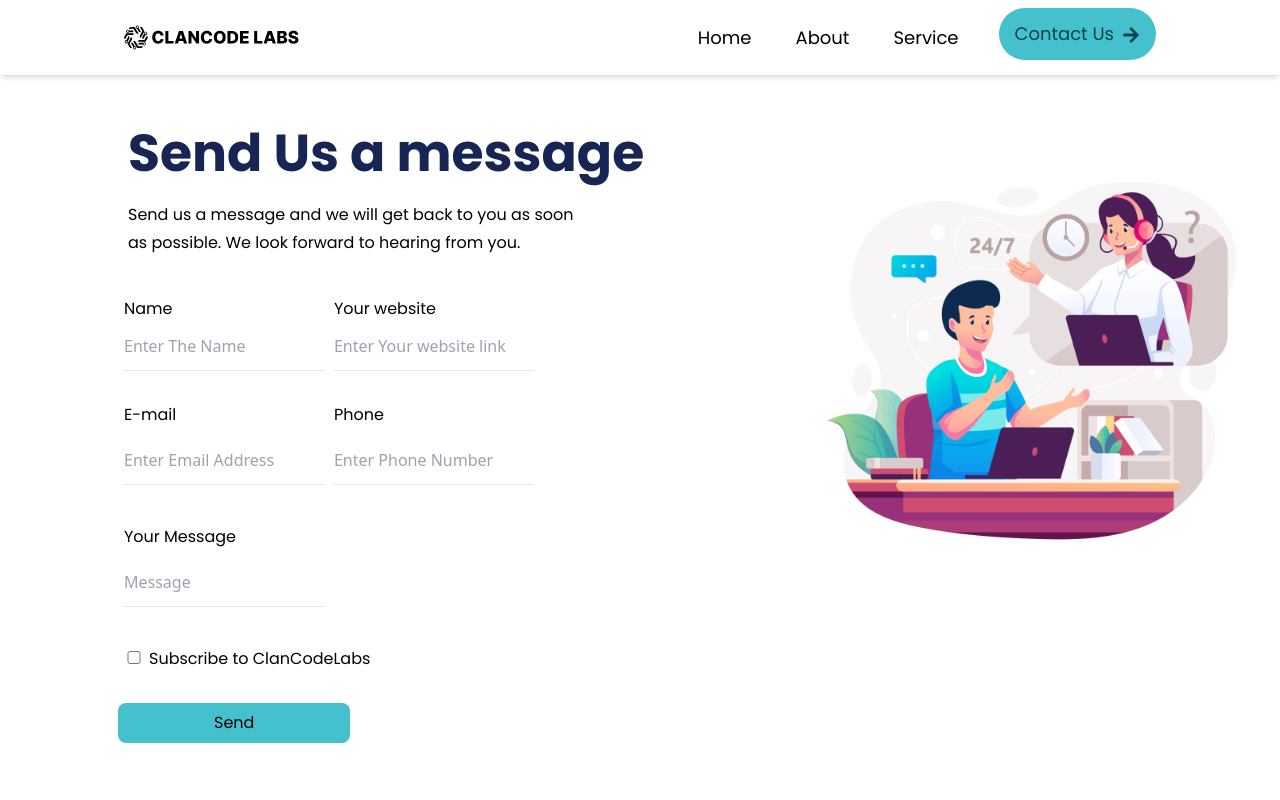
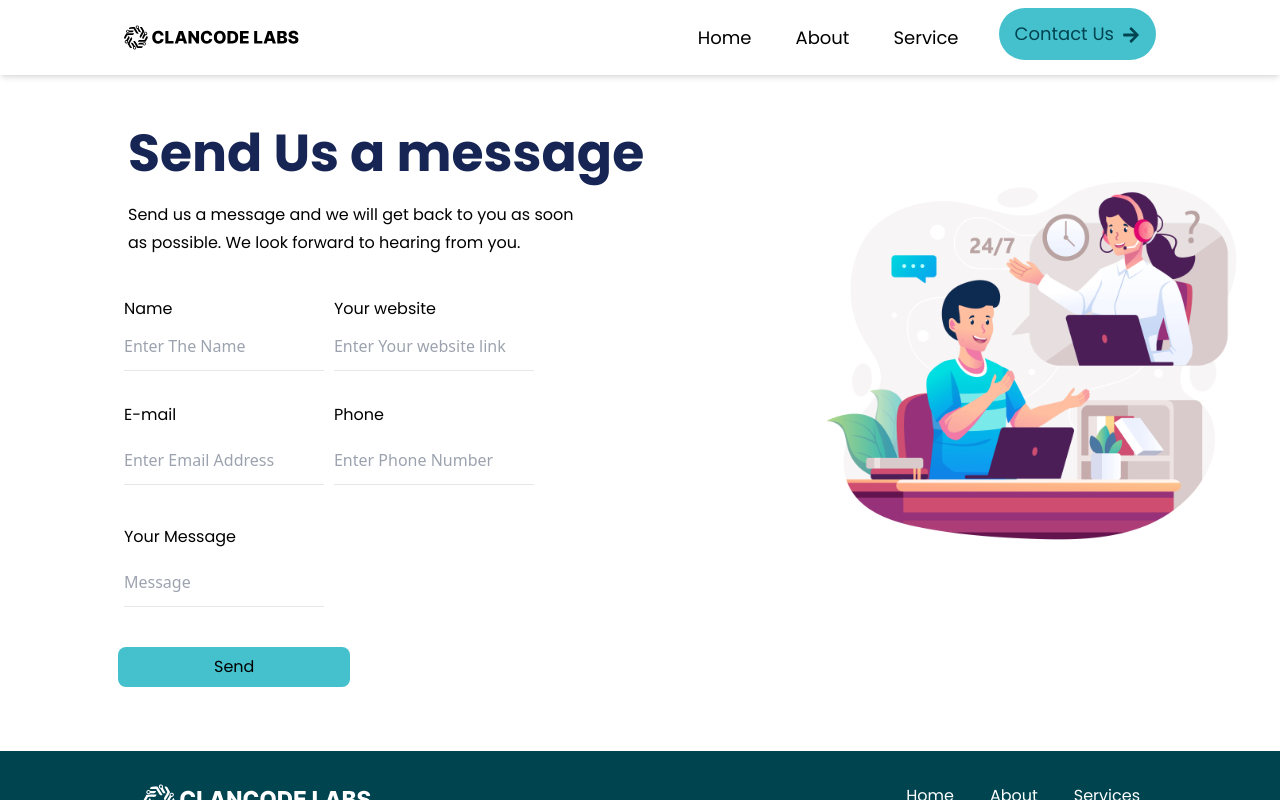
Before and after one commit to arthathagary/clancode-labs-side, a Next.js app: page /contact in a window 1280 px wide. Built offline with nearby package versions, Linux system fonts and the light colour scheme.

Commit message:
Recent one

```diff
--- a/src/app/contact/page.js
+++ b/src/app/contact/page.js
@@ -9,7 +9,7 @@ import Image from 'next/image'
 const page = () => {
   return (
 
-    <div className='width-full overflow-x-hidden bg-white h-[140vh] sm:h-[100vh]'>
+    <form className='width-full overflow-x-hidden bg-white h-[140vh] sm:h-[100vh]'>
         <NavBar/>
 <div className='lg:flex grid grid-col'>
  <div  className='md:mt-40 mt-32  flex flex-col justify-center ml-[5%] sm:ml-[10%] '>
@@ -25,6 +25,7 @@ const page = () => {
     Name
   </label>
   <input
+      required
       className="peer z-10 h-[50px]  lg:w-[200px] w-full border-b border-blue-gray-200 bg-transparent  font-sans text-md font-normal text-black outline outline-0 transition-all placeholder-shown:border-b border-black-50 focus:border-blue focus:outline-0 disabled:border-0 disabled:bg-blue-gray-50"
       placeholder="Enter The Name "
     />
@@ -43,6 +44,7 @@ const page = () => {
   <label className='mb-2 '>
   E-mail
   </label><input
+  required
       className="peer h-[50px] z-10 lg:w-[200px] w-full border-b border-blue-gray-200 bg-transparent  font-sans text-md font-normal text-black outline outline-0 transition-all placeholder-shown:border-b border-black-50 focus:border-blue focus:outline-0 disabled:border-0 disabled:bg-blue-gray-50"
       placeholder="Enter Email Address "
     />
@@ -52,6 +54,7 @@ const page = () => {
   <label className='mb-2 '>
   Phone
   </label><input
+  required
       className="peer h-[50px] z-10 lg:w-[200px] w-full border-b   border-blue-gray-200 bg-transparent  font-sans text-md font-normal text-black outline outline-0 transition-all placeholder-shown:border-b border-black-50 focus:border-blue focus:outline-0 disabled:border-0 disabled:bg-blue-gray-50"
       placeholder="Enter Phone Number "
     />
@@ -62,8 +65,9 @@ const page = () => {
   Your Message
   </label>
   <input
+  required
       className="peer lg:w-[200px]  h-[50px] w-full border-b border-blue-gray-200 bg-transparent  font-sans text-md font-normal text-black outline outline-0 transition-all placeholder-shown:border-b border-black-50 focus:border-blue focus:outline-0 disabled:border-0 disabled:bg-blue-gray-50"
-      placeholder="Message "
+      placeholder="Message"
     />
  </div>
 
@@ -71,13 +75,13 @@ const page = () => {
 
 
  <div>
- <div className='p-4 ml-[-30px] z-10'>
+ {/* <div className='p-4 ml-[-30px] z-10'>
  <input type="checkbox" className='w-10 z-10 bg-black rounded-md ' id="tickButton" name="tick" value="selected"></input>
  <label htmlFor="tickButton" className='mb-10 z-10 ml-[-5px] '>Subscribe to ClanCodeLabs</label>
- </div>
+ </div> */}
 
  <div className='z-10'>
-  <button className=' py-2 ml-[-10px]  px-[45%] md:px-24 mb-16 mt-4 rounded-lg  accent-black  bg-[#45C1CE] text-black ' > Send</button>
+  <button type='submit' className=' py-2 ml-[-10px]  px-[45%] md:px-24 mb-16 mt-4 rounded-lg  accent-black  bg-[#45C1CE] text-black ' > Send</button>
  </div>
  </div>
  </div>
@@ -92,7 +96,7 @@ const page = () => {
         <Footer className=' z-10'/>
 
 
-    </div>
+    </form>
   )
 }
 
```
